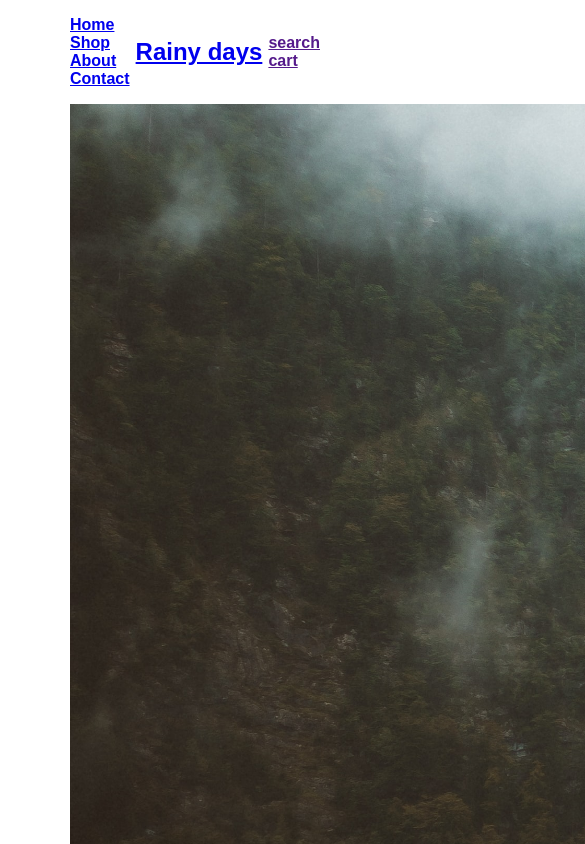
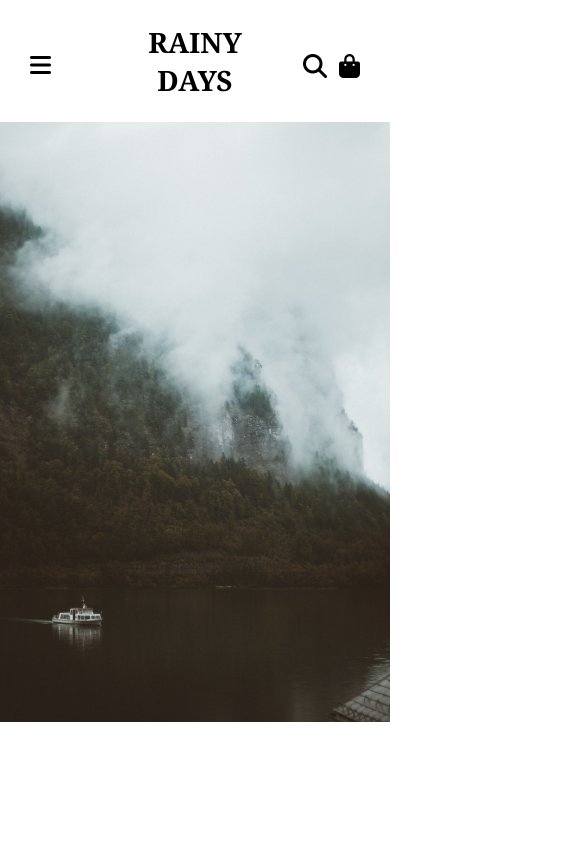
Before and after one commit to jomolteberg/Rainydays, a plain HTML site: page index.html in a window 390 px wide. Shown: the top 844 px of the page, 585 px wide, since content can reach past the window. Drawn offline with Linux system fonts and the light colour scheme.

Commit message:
fixed navbar for desktop and phone

```diff
--- a/css/styles.css
+++ b/css/styles.css
@@ -1,4 +1,8 @@
-* {
+/*
+ -Is the page scaleable?
+ */
+
+li {
   font-family: Arial, Helvetica, sans-serif;
 }
 
@@ -6,48 +10,146 @@ body {
   margin: 0px 70px;
 }
 
-/* header navbar */
+a {
+  text-decoration: none;
+  color: black;
+}
+
+/* header navbar
+Comment:
+-How to make the Rainy days h1 always stay centered
+-Look at the fonts
+- How do i make the header go full wide for the dropshadow effect, while my nav
+still looking good? */
+
+header {
+  margin: 0px -70px;
+}
 
 .flex-wrapper__nav {
   display: flex;
   align-items: center;
   justify-content: space-between;
   flex-flow: row;
+  max-height: 144px;
+  max-width: 1920px;
+  width: 100%;
+  box-shadow: 0px 4px 0px rgba(197, 193, 193, 0.16);
 }
 
 .flex-item__nav-left {
   gap: 1rem;
   list-style: none;
   padding: 0px;
-  display: inline;
+  display: inline-flex;
   order: 1;
-
+  flex: 1;
+  font-size: 28px;
+  padding-left: 70px;
 }
 
 .flex-item__nav-center {
   order: 2;
+  flex: 2;
+  text-align: center;
+  font-family: Georgia, "Times New Roman", Times, serif;
+  text-transform: uppercase;
+  font-size: 50px;
 }
 
 .flex-item__nav-right {
   order: 3;
-  gap: 1rem;
+  gap: 1.5rem;
   list-style: none;
-  padding: 0px;
-  display: inline;
+  display: inline-flex;
+  flex: 1;
+  justify-content: right;
+  padding-right: 70px;
+  font-size: 28px;
+  padding-top: 5px;
 }
 
 nav a {
   font-weight: bold;
 }
 
-
-/* Home page */
+/* Home page
+Comment: */
 
 .logo {
   background-image: url(../images/chris-henry-ddUn9B1MSbo-unsplash.jpg);
   background-size: cover;
-  min-width: 1780px;
+  max-width: 1765px;
   min-height: 1104px;
-  margin: 0px 70px 52px 0px;
+  margin: 4px 0px 52px 0px;
   background-position: center;
 }
+
+.flex-item__nav-bars,
+#menu-checkbox {
+  display: none;
+}
+
+
+
+
+
+/* iPhone ! */
+
+@media (max-width: 600px) {
+  header {
+    position: relative;
+    margin: 0px 15px;
+  }
+
+  body {
+    margin: 0px;
+  }
+  #menu-checkbox:checked ~ .flex-item__nav-left {
+    display: block;
+  }
+
+  #menu-checkbox,
+  .flex-item__nav-left {
+    display: none;
+    padding: 10px 20px;
+  }
+
+  .flex-wrapper__nav {
+    box-shadow: none;
+  }
+
+  .flex-item__nav-bars {
+    padding-left: 15px;
+    padding-top: 10px;
+    display: inline;
+    font-size: 1.5em;
+    flex: 1;
+  }
+
+  .flex-item__nav-left {
+    padding: 0px 0px 0px 15px;
+    display: none;
+
+    font-size: 20px;
+  }
+
+  .flex-item__nav-center {
+    font-size: 28px;
+  }
+
+  .flex-item__nav-right {
+    padding: 0px 15px 0px 0px;
+    font-size: 1.5rem;
+    gap: 0.5em;
+    padding-top: 10px;
+  }
+
+  .logo {
+    width: 100%;
+    min-height: 600px;
+    margin: 0px 0px 5px 0px;
+    background-position: center;
+    position: relative;
+  }
+}
--- a/index.html
+++ b/index.html
@@ -6,22 +6,26 @@
     <meta name="viewport" content="width=device-width, initial-scale=1.0" />
     <title>Rainydays | Home Page</title>
     <link rel="stylesheet" href="../rainydays/css/styles.css" />
+    <script src="https://kit.fontawesome.com/d272d399a5.js" crossorigin="anonymous"></script>
   </head>
   <body>
     <header>
+
       <nav class="flex-wrapper__nav">
+        <input type="checkbox" id="menu-checkbox">
+        <label for="menu-checkbox" class="flex-item__nav-bars"><i class="fas fa-bars"></i></label>
         <h1 class="flex-item__nav-center"><a href="./index.html">Rainy days</a></h1>
         <ul class="flex-item__nav-left">
-          <li><a href="./index.html">Home</a></li>
+        <li><a href="./index.html">Home</a></li>
           <li><a href="./shop.html">Shop</a></li>
           <li><a href="./about.html">About</a></li>
           <li><a href="./contact.html">Contact</a></li>
 
         </ul>
-        <ul class="flex-item__nav-right">
-            <li><a href="">search</a></li>
-            <li><a href="">cart</a></li>
-        </ul>
+        <div class="flex-item__nav-right">
+       <i class="fa-solid fa-magnifying-glass"></i>
+       <i class="fa-solid fa-bag-shopping"></i>
+    </div>
       </nav>
     </header>
     <main>
```
Also changed, not shown: about.html (+32 -0 lines), contact.html (+32 -0 lines), shop.html (+32 -0 lines).
